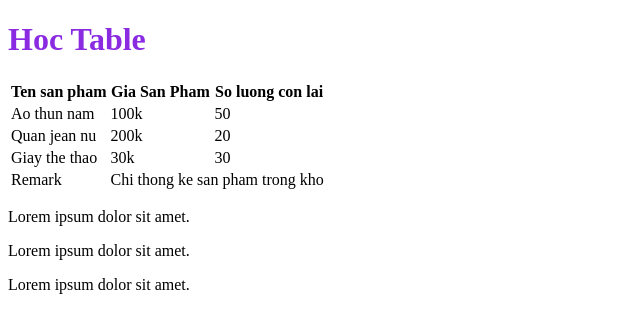
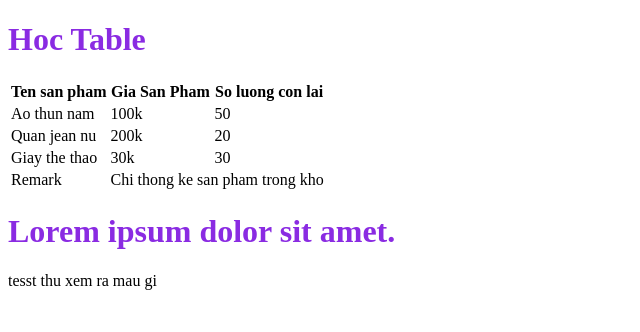
Before and after one commit to AnneHoangDes/WebfrontEnd, a plain HTML site: page index.html in a window 1280 px wide. Shown: the whole page, without its empty margins (0-640 px from the left). Drawn offline with Linux system fonts and the light colour scheme.

Commit message:
sua index

```diff
--- a/index.html
+++ b/index.html
@@ -4,9 +4,10 @@
     <meta charset="UTF-8" />
     <meta name="viewport" content="width=device-width, initial-scale=1.0" />
     <title>Table</title>
+    <link rel="stylesheet" href="style.css" />
   </head>
   <body>
-    <h1 style="color: blueviolet">Hoc Table</h1>
+    <h1>Hoc Table</h1>
     <table>
       <thead>
         <tr>
@@ -41,8 +42,7 @@
       </tfoot>
     </table>
 
-    <p>Lorem ipsum dolor sit amet.</p>
-    <p>Lorem ipsum dolor sit amet.</p>
-    <p>Lorem ipsum dolor sit amet.</p>
+    <p><h1>Lorem ipsum dolor sit amet.</h1></p>
+    <p> tesst thu xem ra mau gi</p>
   </body>
 </html>
--- /dev/null
+++ b/style.css
@@ -0,0 +1,3 @@
+h1 {
+  color: blueviolet;
+}
```
